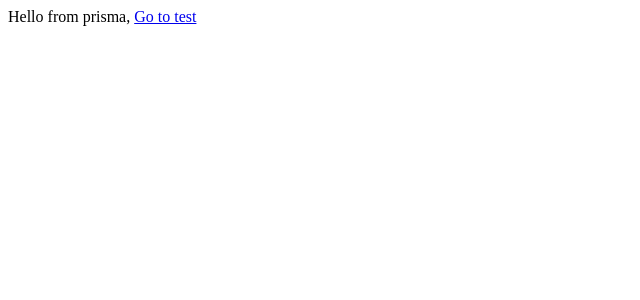
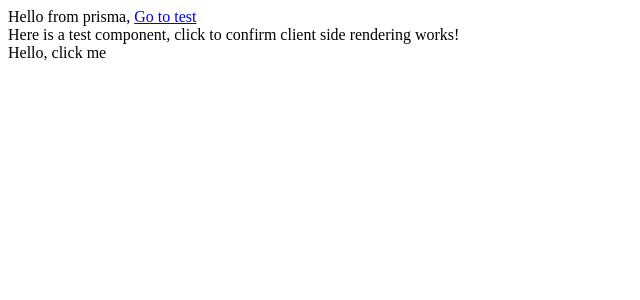
Before and after one commit to zackify/moovite, a React (Vite) app: page / in a window 1280 px wide. Shown: the top 300 px of the page, without its empty margins (0-640 px from the left). Built offline with nearby package versions, Linux system fonts and the light colour scheme.

Commit message:
remove rr, simplify

```diff
--- a/moovite/Link.tsx
+++ b/moovite/Link.tsx
@@ -1,25 +1,19 @@
 import { ReactNode } from "react";
-import { useHistory } from "react-router-dom";
+import { useMoovite } from "./context";
 
 type Props = {
   to: string;
   children: ReactNode;
 };
 
-const getServerData = async (to) => {
-  let res = await fetch(`/data/${to}`);
-  return await res.json();
-};
-
 export const Link = ({ to, children }: Props) => {
-  let history = useHistory();
+  let { navigate } = useMoovite();
   return (
     <a
       href={to}
-      onClick={async (e) => {
+      onClick={(e) => {
         e.preventDefault();
-        let data = await getServerData(to);
-        history.push(to, data);
+        navigate(to);
       }}
     >
       {children}
--- /dev/null
+++ b/moovite/context.ts
@@ -0,0 +1,48 @@
+type SingleRoute = {
+  path: string;
+  exact?: boolean;
+  getComponent: () => any;
+};
+
+export const routes: SingleRoute[] = [
+  {
+    path: "/",
+    exact: true,
+    getComponent: () => import("../src/pages/index"),
+  },
+  {
+    path: "/test",
+    getComponent: () => import("../src/pages/test"),
+  },
+];
+
+import { createContext, useContext } from "react";
+import { Page } from "./types";
+
+type MooviteContextType = {
+  activePage: Page;
+  setActivePage: (page: Page) => void;
+};
+
+export const MooviteContext = createContext<MooviteContextType>({} as any);
+
+const getServerData = async (to) => {
+  let res = await fetch(`/data/${to}`);
+  return await res.json();
+};
+
+export const useMoovite = () => {
+  let { setActivePage } = useContext(MooviteContext);
+
+  return {
+    navigate: async (to: string) => {
+      let [props, { default: component }] = await Promise.all([
+        getServerData(to),
+        routes.find((route) => route.path === to).getComponent(),
+      ]);
+
+      setActivePage({ path: to, component, props });
+      history.pushState(null, "", to);
+    },
+  };
+};
--- a/moovite/entry.tsx
+++ b/moovite/entry.tsx
@@ -1,51 +1,40 @@
-import { BrowserRouter as Router, Switch, Route } from "react-router-dom";
 import ReactDOM from "react-dom";
+import { Page } from "./types";
+import { createElement, useState } from "react";
+import { MooviteContext, routes } from "./context";
 
 type Props = {
-  pageProps?: any;
-  routes?: { path: string; component: any; exact?: boolean }[];
+  page?: Page;
 };
 
-export const App = ({ pageProps, routes }: Props) => {
+export const App = ({ page }: Props) => {
+  let [activePage, setActivePage] = useState(page);
+
   return (
-    <Switch>
-      {routes.map((route) => (
-        <Route
-          key={route.path}
-          path={route.path}
-          exact={route.exact}
-          render={(props) => (
-            <route.component {...pageProps} {...props.location.state} />
-          )}
-        />
-      ))}
-    </Switch>
+    <MooviteContext.Provider value={{ activePage, setActivePage }}>
+      {createElement(activePage.component, activePage.props)}
+    </MooviteContext.Provider>
   );
 };
 
-//React.lazy only works on the frontend
+const hydrate = async () => {
+  let activeRoute = routes.find(
+    (route) => route.path === window.location.pathname
+  );
 
-import Test from "../src/pages/test";
-import Index from "../src/pages/index";
-const clientRoutes = [
-  {
-    path: "/",
-    exact: true,
-    component: Index,
-  },
-  {
-    path: "/test",
-    component: Test,
-  },
-];
+  let { default: component } = await activeRoute.getComponent();
 
-const hydrate = async () => {
   ReactDOM.hydrate(
-    <Router>
-      <App pageProps={(window as any)._MOOVITE_PROPS_} routes={clientRoutes} />
-    </Router>,
+    <App
+      page={{
+        props: (window as any)._MOOVITE_PROPS_,
+        path: window.location.pathname,
+        component,
+      }}
+    />,
     document.getElementById("app")
   );
 };
 
+//@ts-ignore
 if (!import.meta.env.SSR) hydrate();
--- a/moovite/types.ts
+++ b/moovite/rendering/types.ts
@@ -4,3 +4,9 @@ type ServerSideArgs = {
   prisma: PrismaClient;
 };
 export type GetServerSideProps = (data: ServerSideArgs) => any;
+
+export type Page = {
+  path: string;
+  props: any;
+  component: any;
+};
--- a/package.json
+++ b/package.json
@@ -4,8 +4,7 @@
   "description": "",
   "main": "index.js",
   "scripts": {
-    "start": "ts-node server.ts",
-    "build:server": "vite build --outDir dist --ssr src/pages/*"
+    "start": "ts-node server.ts"
   },
   "author": "Zach Silveira",
   "license": "ISC",
--- a/server.ts
+++ b/server.ts
@@ -1,7 +1,7 @@
 import express from "express";
 import { createServer as createViteServer } from "vite";
-import { serverRenderRoute } from "./moovite/serverRenderRoute";
-import { getServerSideProps } from "./moovite/getServerSideProps";
+import { serverRenderRoute } from "./moovite/rendering/serverRenderRoute";
+import { getServerSideProps } from "./moovite/rendering/getServerSideProps";
 
 async function createServer() {
   const app = express();
--- a/src/components/Item.tsx
+++ b/src/components/Item.tsx
@@ -1,3 +1,10 @@
+import { useState } from "react";
+
 export const Item = () => {
-  return <div>Hellllll</div>;
+  let [clicked, setClicked] = useState(false);
+  return (
+    <div onClick={() => setClicked(!clicked)}>
+      {clicked ? "Clicked!" : "Hello, click me"}
+    </div>
+  );
 };
--- a/src/pages/index.tsx
+++ b/src/pages/index.tsx
@@ -1,5 +1,6 @@
 import { Link } from "../../moovite/Link";
-import { GetServerSideProps } from "../../moovite/types";
+import { GetServerSideProps } from "../../moovite/rendering/types";
+import { Item } from "../components/Item";
 
 export const getServerSideProps: GetServerSideProps = async ({ prisma }) => {
   let user = await prisma.user.findFirst();
@@ -15,6 +16,9 @@ const Homepage = ({ name }: Props) => {
     <div onClick={() => console.log("hello")}>
       Hello from prisma, {name}
       <Link to="/test">Go to test</Link>
+      <br />
+      Here is a test component, click to confirm client side rendering works!
+      <Item />
     </div>
   );
 };
```
Also changed, not shown: moovite/rendering/pageLoader.ts (renamed from moovite/pageLoader.ts, +7 -12 lines), moovite/rendering/serverRenderRoute.ts (renamed from moovite/serverRenderRoute.ts, +8 -35 lines), moovite/rendering/getServerSideProps.ts (renamed from moovite/getServerSideProps.ts), moovite/rendering/urlToFilePath.ts (renamed from moovite/urlToFilePath.ts).
